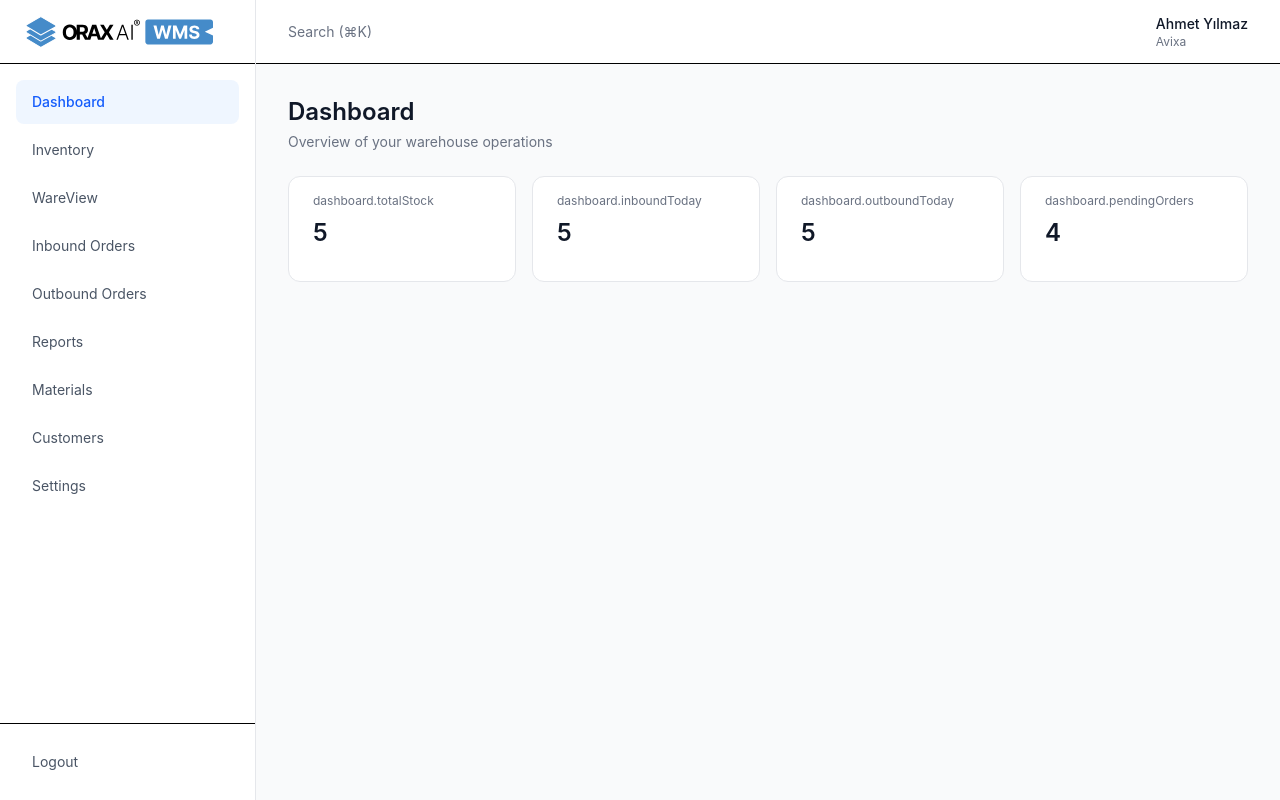
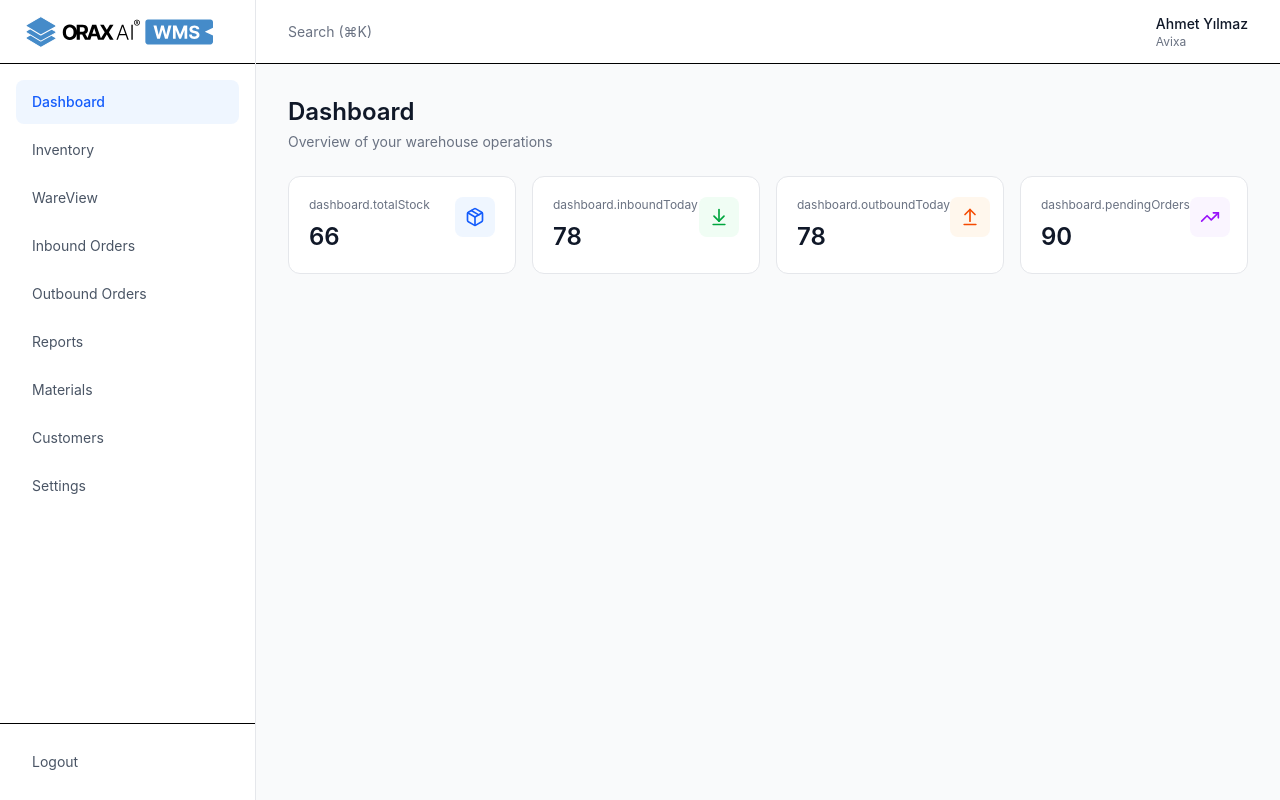
Before and after one commit to zeynepdundar/OraxAICustomerPortal, a Next.js app: page /dashboard in a window 1280 px wide. Built offline with nearby package versions, Linux system fonts and the light colour scheme.

Commit message:
feat: setup lucide-react icons for UI

```diff
--- a/package.json
+++ b/package.json
@@ -10,6 +10,7 @@
   },
   "dependencies": {
     "@tailwindcss/postcss": "^4.2.2",
+    "lucide-react": "^1.8.0",
     "next": "16.2.2",
     "react": "19.2.4",
     "react-dom": "19.2.4",
--- a/src/app/(app)/dashboard/page.tsx
+++ b/src/app/(app)/dashboard/page.tsx
@@ -2,43 +2,41 @@
 
 import { MetricCard } from "@/components/metrics/MetricCard";
 import { SectionHeader } from "@/components/ui/SectionHeader";
+import {
+  Package,
+  ArrowDownToLine,
+  ArrowUpFromLine,
+  TrendingUp,
+} from "lucide-react";
 
 
 export default function DashboardPage() {
   const kpiCards = [
     {
       title: 'dashboard.totalStock',
-      value: 5,
-
-      color: 'text-blue-600',
-      bgColor: 'bg-blue-50',
-      aiContext: 'total_stock_overview',
+      value: 66,
+      icon: Package,
+      variant: "blue",
     },
     {
-      title: 'dashboard.inboundToday',
-      value: 5,
-
-      color: 'text-green-600',
-      bgColor: 'bg-green-50',
-      aiContext: 'todays_inbound_orders',
+      title:'dashboard.inboundToday',
+      value: 78,
+      icon: ArrowDownToLine,
+      variant: "green",
     },
     {
       title: 'dashboard.outboundToday',
-      value: 5,
-
-      color: 'text-orange-600',
-      bgColor: 'bg-orange-50',
-      aiContext: 'todays_outbound_orders',
+      value:78,
+      icon: ArrowUpFromLine,
+      variant: "orange",
     },
     {
       title: 'dashboard.pendingOrders',
-      value: 4,
-
-      color: 'text-purple-600',
-      bgColor: 'bg-purple-50',
-      aiContext: 'pending_orders_status',
+      value: 90,
+      icon: TrendingUp,
+      variant: "purple",
     },
-  ];
+  ] as const;
 
 
   const getStatusColor = (status: string) => {
--- a/src/components/metrics/MetricCard.tsx
+++ b/src/components/metrics/MetricCard.tsx
@@ -1,47 +1,58 @@
-// /components/metrics/MetricCard.tsx
+import type { LucideIcon } from "lucide-react";
 
-import { Card, CardContent } from "@/components/ui/Card";
+type Variant = "blue" | "green" | "orange" | "purple";
 
-interface MetricCardProps {
+const variantStyles = {
+  blue: {
+    bg: "bg-blue-50",
+    icon: "text-blue-600",
+  },
+  green: {
+    bg: "bg-green-50",
+    icon: "text-green-600",
+  },
+  orange: {
+    bg: "bg-orange-50",
+    icon: "text-orange-600",
+  },
+  purple: {
+    bg: "bg-purple-50",
+    icon: "text-purple-600",
+  },
+};
+
+
+
+type MetricCardProps = {
   title: string;
   value: string | number;
-  icon?: React.ComponentType<{ className?: string }>;
-  color?: string;
-  bgColor?: string;
+  icon: LucideIcon;
+  variant?: Variant;
   aiContext?: string;
-}
+};
 
 export function MetricCard({
   title,
   value,
   icon: Icon,
-  color = "text-blue-600",
-  bgColor = "bg-blue-50",
-  aiContext,
+  variant = "blue",
 }: MetricCardProps) {
+  const styles = variantStyles[variant];
+
   return (
-    <Card className="bg-white border border-gray-200">
-      <CardContent className="p-5">
+    <div className="p-5 bg-white border border-gray-200 rounded-xl">
       <div className="flex items-start justify-between">
+        {/* Left */}
         <div>
           <p className="text-xs text-gray-500 mb-2">{title}</p>
-            <p className="text-2xl font-semibold text-gray-900">
-              {value}
-            </p>
+          <p className="text-2xl font-semibold text-gray-900">{value}</p>
         </div>
 
-          {Icon && (
-            <div className={`p-2.5 rounded-lg ${bgColor}`}>
-              <Icon className={`w-5 h-5 ${color}`} />
+        {/* Right (ICON HERE) */}
+        <div className={`p-2.5 rounded-lg ${styles.bg}`}>
+          <Icon className={`w-5 h-5 ${styles.icon}`} />
         </div>
-          )}
       </div>
-
-        {aiContext && (
-          <div className="mt-4">
     </div>
-        )}
-      </CardContent>
-    </Card>
   );
 }
```
Also changed, not shown: 1 other file (tests, documents, lock files or other folders). Lines whose indentation alone changed are shown as unchanged.
